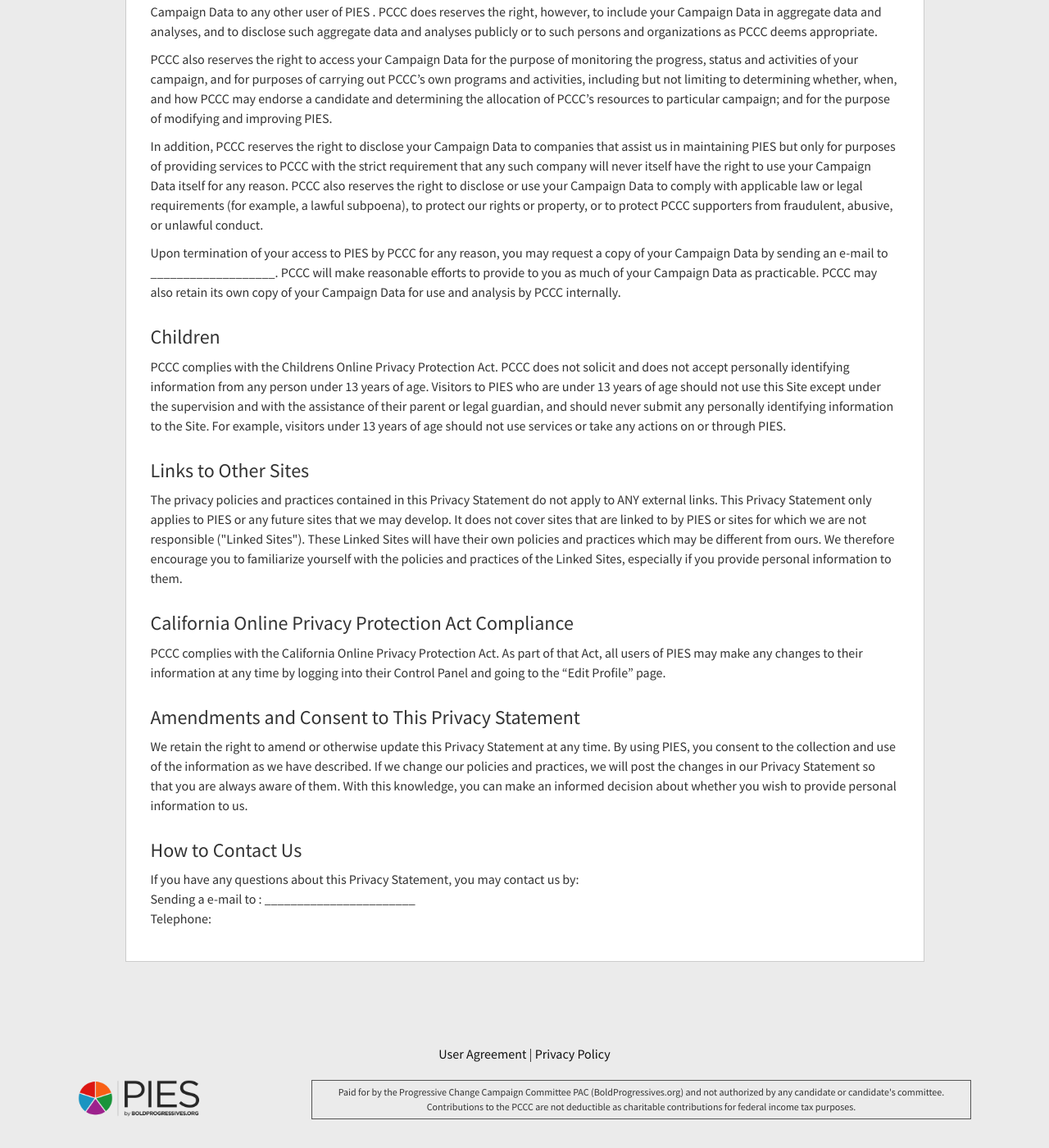
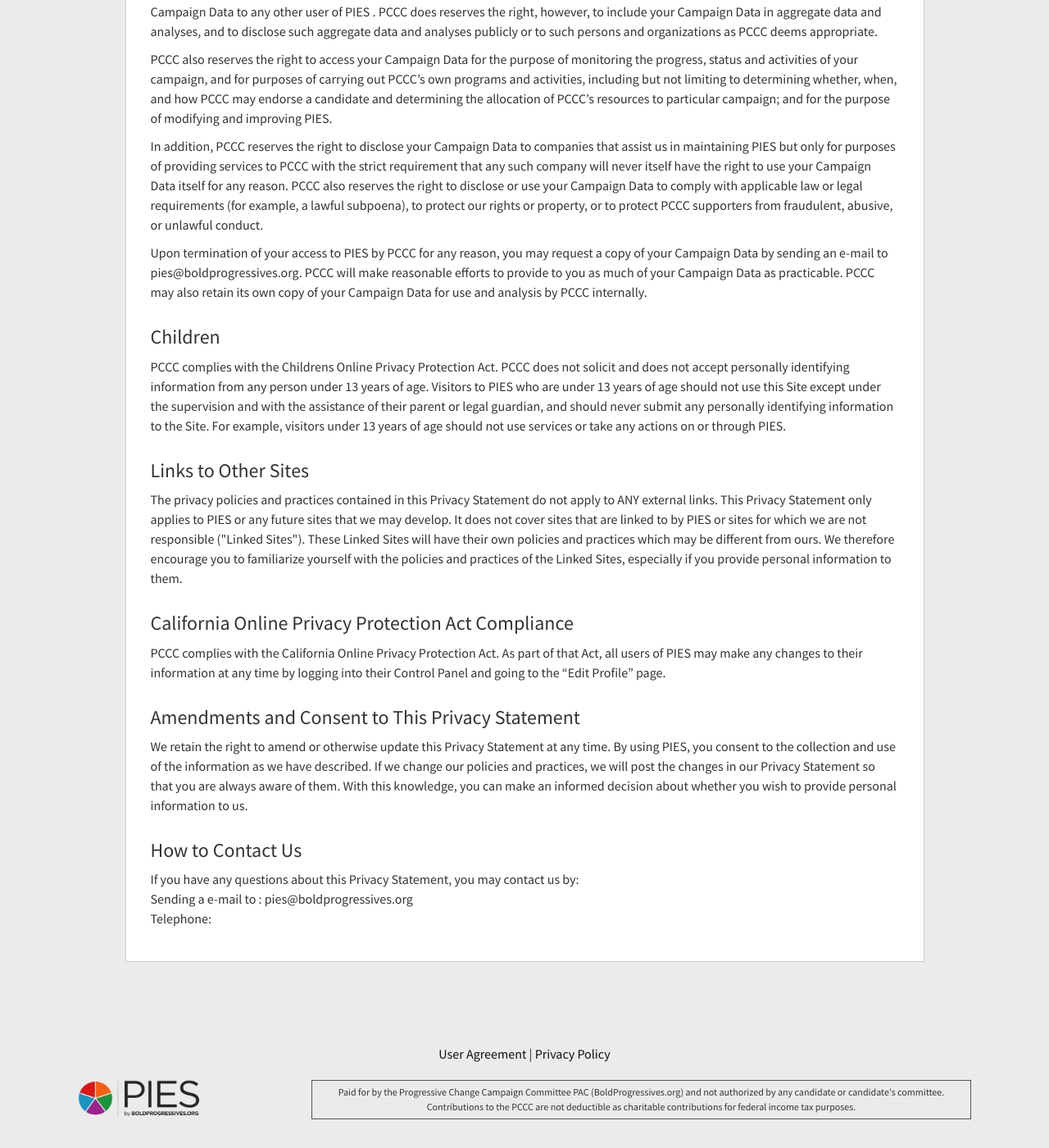
Before and after one commit to boldprogressives/pies-public-site, a Jekyll site: the page built from privacy.html, in a window 1280 px wide and 1400 px high, scrolled down 437 px. Shown: the whole window at 82% size. Built offline with Jekyll 4.4.1, drawn with Linux system fonts in a browser that asks for light colours.

Commit message:
adding real email address. whitespace

```diff
--- a/_layouts/base.html
+++ b/_layouts/base.html
@@ -58,9 +58,11 @@
 {{ content }}
 
 	<footer class="container">
+
 		<div class="row">
-		<p class="footer-links"><a href="agreement">User Agreement</a> | <a href="privacy">Privacy Policy</a></p>
+  		<p class="footer-links"><a href="agreement">User Agreement</a> | <a href="privacy">Privacy Policy</a></p>
 		</div>
+
 		<div class="row">
   		<div class="col-md-3">
   			<a class="footer-logo" href="./">
@@ -75,6 +77,7 @@
         </p>
   		</div>
 		</div>
+
 	</footer>
 
     <!-- Bootstrap core JavaScript
--- a/privacy.html
+++ b/privacy.html
@@ -28,7 +28,7 @@
 		<p>In addition, PCCC reserves the right to disclose your Campaign Data to companies that assist us in maintaining PIES but only for purposes of providing services to PCCC with the strict requirement that any such company will never itself have the right to use your Campaign Data itself for any reason. PCCC also reserves the right to disclose or use your Campaign Data to comply with applicable law or legal requirements (for example, a lawful subpoena), to protect our rights or property, or to protect PCCC supporters from fraudulent, abusive, or unlawful conduct.
  		</p>
 
- 		<p>Upon  termination of your access to PIES by PCCC for any reason, you may request a copy of your Campaign Data by sending an e-mail to ___________________.  PCCC will make reasonable efforts to provide to you as much of your Campaign Data as practicable.   PCCC may also retain its own copy of your Campaign Data for use and analysis by PCCC internally.
+ 		<p>Upon termination of your access to PIES by PCCC for any reason, you may request a copy of your Campaign Data by sending an e-mail to pies@boldprogressives.org.  PCCC will make reasonable efforts to provide to you as much of your Campaign Data as practicable.   PCCC may also retain its own copy of your Campaign Data for use and analysis by PCCC internally.
 		</p>
 
 		<h3>Children</h3>
@@ -54,7 +54,7 @@
 		<h3>How to Contact Us </h3>
 
 		<p>If you have any questions about this Privacy Statement, you may contact us by:<br>
-		Sending a e-mail to :  _______________________ <br>
+		Sending a e-mail to :  pies@boldprogressives.org <br>
 		Telephone: <br>
 		</p>
 
```
Also changed, not shown: other parts of privacy.html (+1 -1 lines).
